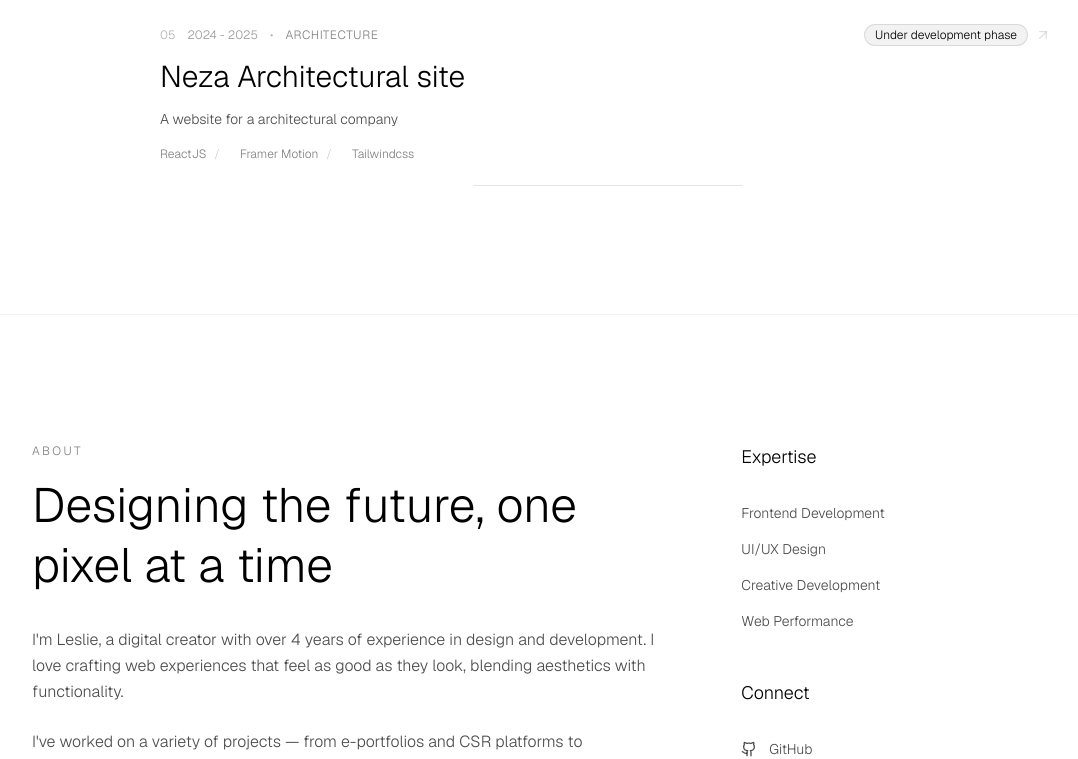
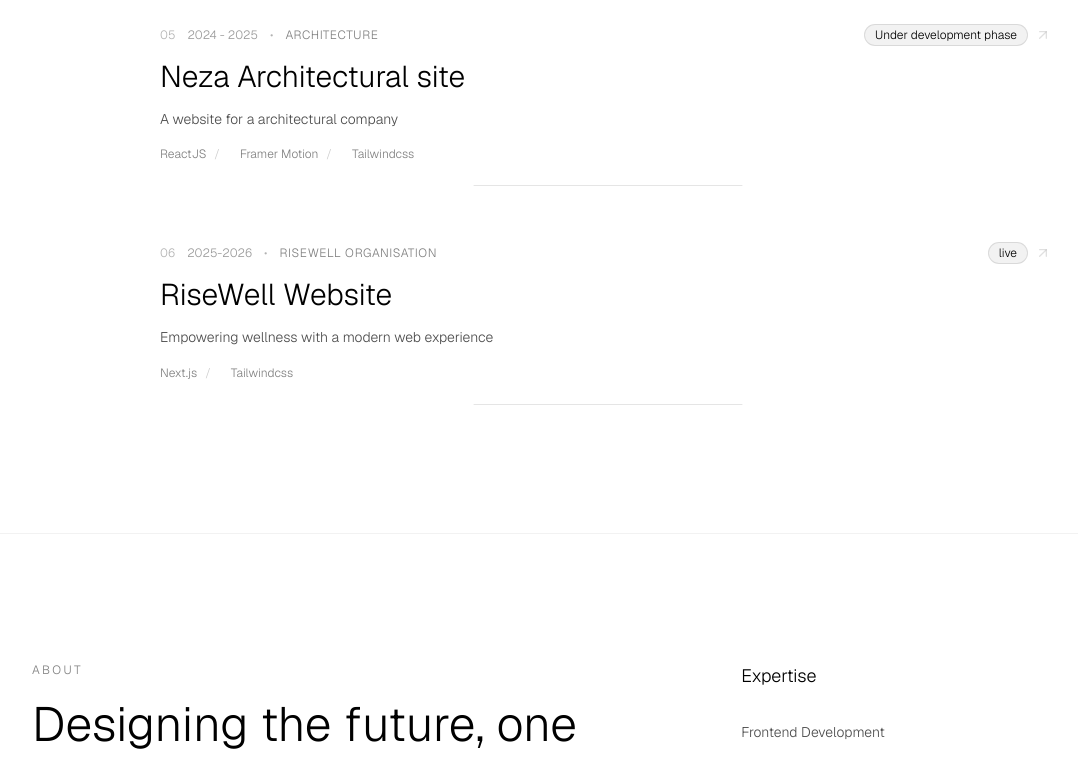
Before and after one commit to u-leslie/l3slie, a React (Vite) app: page / in a window 1280 px wide. Shown: the part 2743-3502 px from the top of the page, without its empty margins (32-1110 px from the left). Built offline with nearby package versions, Linux system fonts and the light colour scheme.

Commit message:
Add RiseWell Website entry for 2025-2026

```diff
--- a/src/constants/data.ts
+++ b/src/constants/data.ts
@@ -89,18 +89,18 @@ export const projects = [
   //   //   link:"https://csr.vercel.app",
   //   status: "Under Development phase",
   // },
-  // {
-  //   year: "2024",
-  //   title: "RiseWell Website",
-  //   category: "RiseWell Organisation",
-  //   description: "Empowering wellness with a modern web experience",
-  //   link: "https://risewell-web.vercel.app",
-  //   image:
-  //     "https://images.unsplash.com/photo-1551288049-bebda4e38f71?w=800&q=80",
+  {
+    year: "2025-2026",
+    title: "RiseWell Website",
+    category: "RiseWell Organisation",
+    description: "Empowering wellness with a modern web experience",
+    link: "http://www.risewell.org.rw",
+    image:
+      "https://images.unsplash.com/photo-1551288049-bebda4e38f71?w=800&q=80",
 
-  //   tech: ["Next.js", "Tailwindcss"],
-  //   status: "Under Development phase",
-  // },
+    tech: ["Next.js", "Tailwindcss"],
+    status: "live",
+  },
 ];
 
 export const experiences = [
```
